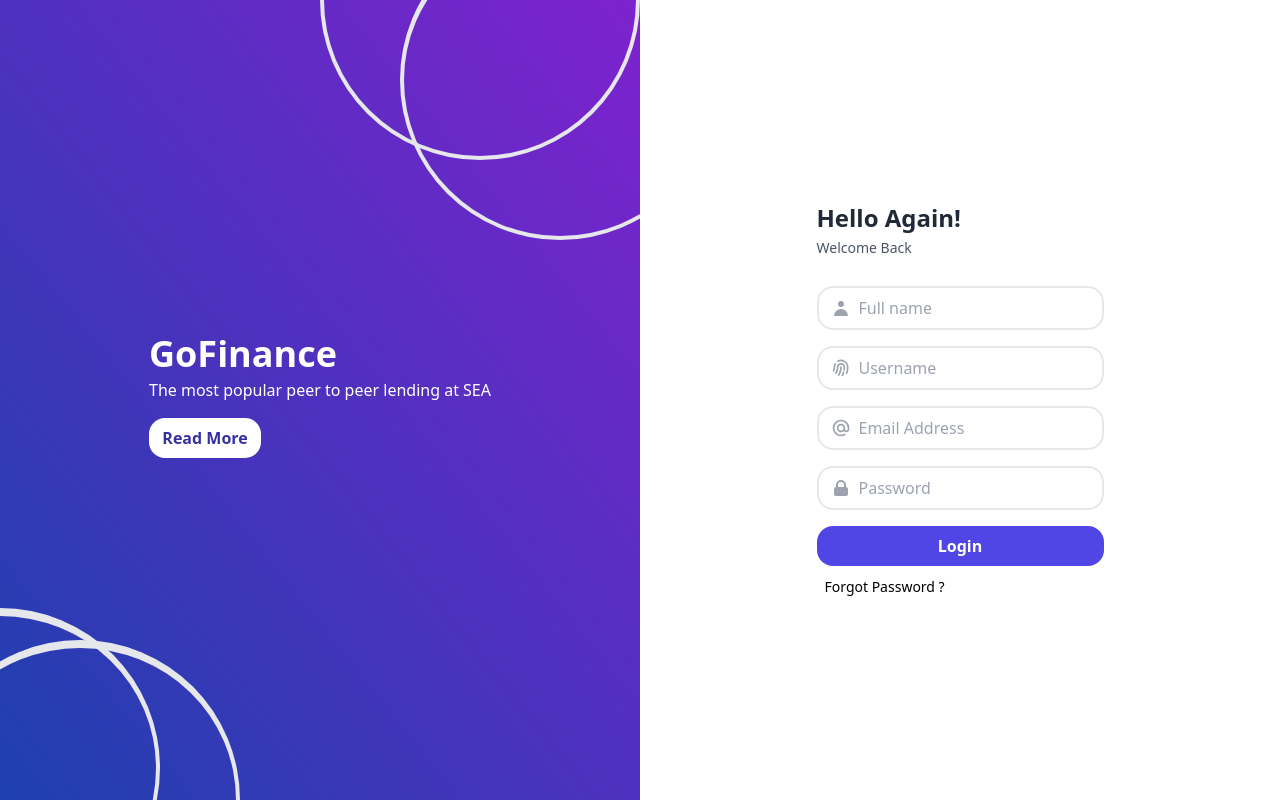
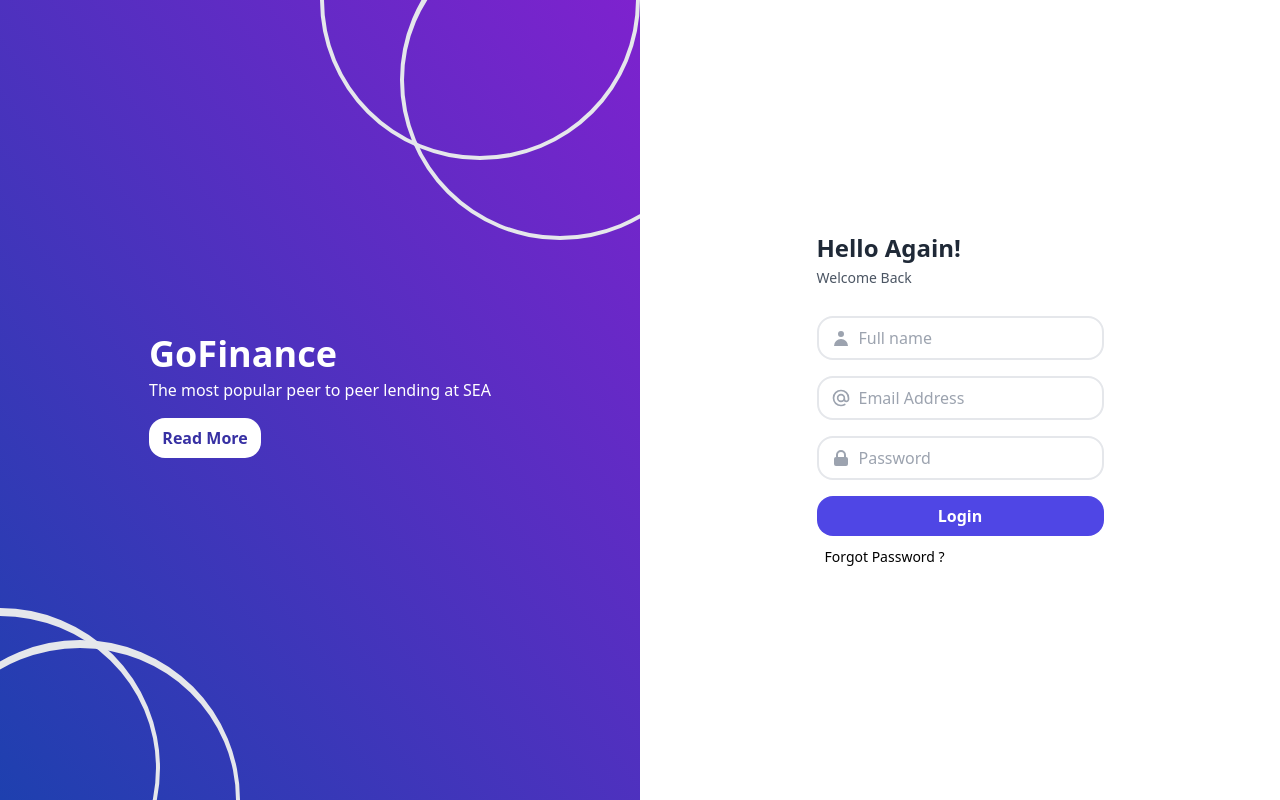
Before and after one commit to Asad9340/Express-Mongodb-Client, a React (Vite) app: page / in a window 1280 px wide. Built offline with nearby package versions, Linux system fonts and the light colour scheme.

Commit message:
connected db

```diff
--- a/src/Register.jsx
+++ b/src/Register.jsx
@@ -1,6 +1,22 @@
 function Register() {
+  const handleSubmit = e => {
+    e.preventDefault();
+    const name = e.target.name.value;
+    const email = e.target.email.value;
+    const password = e.target.password.value;
+    const user = { name, email, password };
+    console.log(user)
+    fetch('http://localhost:5000/users', {
+      method: 'POST',
+      headers: {
+        'content-type': 'application/json',
+      },
+      body: JSON.stringify(user),
+    })
+      .then(res => res.json())
+      .then(data => console.log(data));
+  };
   return (
-    <div>
     <div className="h-screen md:flex">
       <div className="relative overflow-hidden md:flex w-1/2 bg-gradient-to-tr from-blue-800 to-purple-700 i justify-around items-center hidden">
         <div>
@@ -21,8 +37,10 @@ function Register() {
         <div className="absolute -top-20 -right-20 w-80 h-80 border-4 rounded-full border-opacity-30 border-t-8"></div>
       </div>
       <div className="flex md:w-1/2 justify-center py-10 items-center bg-white">
-          <form className="bg-white">
-            <h1 className="text-gray-800 font-bold text-2xl mb-1">Hello Again!</h1>
+        <form onSubmit={handleSubmit} className="bg-white">
+          <h1 className="text-gray-800 font-bold text-2xl mb-1">
+            Hello Again!
+          </h1>
           <p className="text-sm font-normal text-gray-600 mb-7">Welcome Back</p>
           <div className="flex items-center border-2 py-2 px-3 rounded-2xl mb-4">
             <svg
@@ -40,32 +58,9 @@ function Register() {
             <input
               className="pl-2 outline-none border-none"
               type="text"
-                name=""
+              name="name"
               id=""
               placeholder="Full name"
-              />
-            </div>
-            <div className="flex items-center border-2 py-2 px-3 rounded-2xl mb-4">
-              <svg
-                xmlns="http://www.w3.org/2000/svg"
-                className="h-5 w-5 text-gray-400"
-                fill="none"
-                viewBox="0 0 24 24"
-                stroke="currentColor"
-              >
-                <path
-                  strokeLinecap="round"
-                  strokeLinejoin="round"
-                  strokeWidth="2"
-                  d="M12 11c0 3.517-1.009 6.799-2.753 9.571m-3.44-2.04l.054-.09A13.916 13.916 0 008 11a4 4 0 118 0c0 1.017-.07 2.019-.203 3m-2.118 6.844A21.88 21.88 0 0015.171 17m3.839 1.132c.645-2.266.99-4.659.99-7.132A8 8 0 008 4.07M3 15.364c.64-1.319 1-2.8 1-4.364 0-1.457.39-2.823 1.07-4"
-                />
-              </svg>
-              <input
-                className="pl-2 outline-none border-none"
-                type="text"
-                name=""
-                id=""
-                placeholder="Username"
             />
           </div>
           <div className="flex items-center border-2 py-2 px-3 rounded-2xl mb-4">
@@ -85,8 +80,8 @@ function Register() {
             </svg>
             <input
               className="pl-2 outline-none border-none"
-                type="text"
-                name=""
+              type="email"
+              name="email"
               id=""
               placeholder="Email Address"
             />
@@ -106,8 +101,8 @@ function Register() {
             </svg>
             <input
               className="pl-2 outline-none border-none"
-                type="text"
-                name=""
+              type="password"
+              name="password"
               id=""
               placeholder="Password"
             />
@@ -124,7 +119,6 @@ function Register() {
         </form>
       </div>
     </div>
-    </div>
   );
 }
 
```
Also changed, not shown: src/main.jsx (+7 -1 lines). Lines whose indentation alone changed are shown as unchanged.
